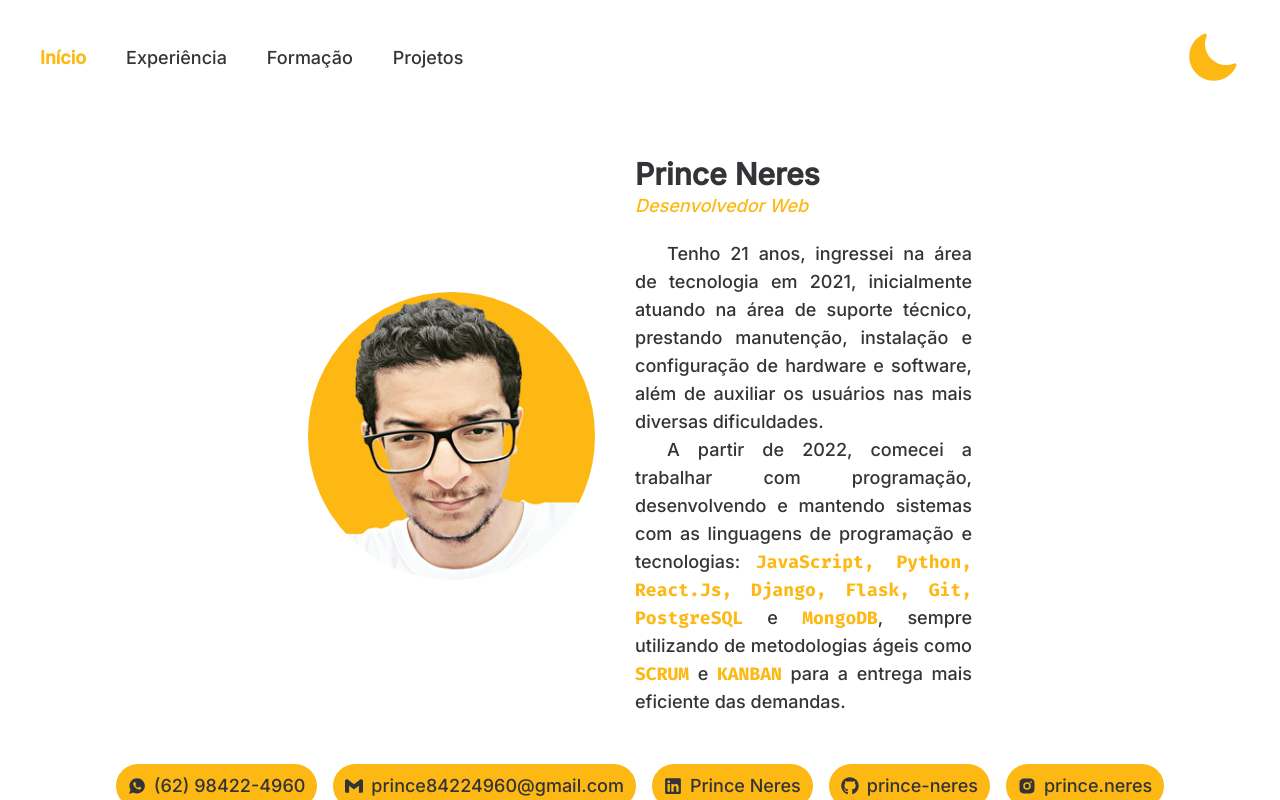
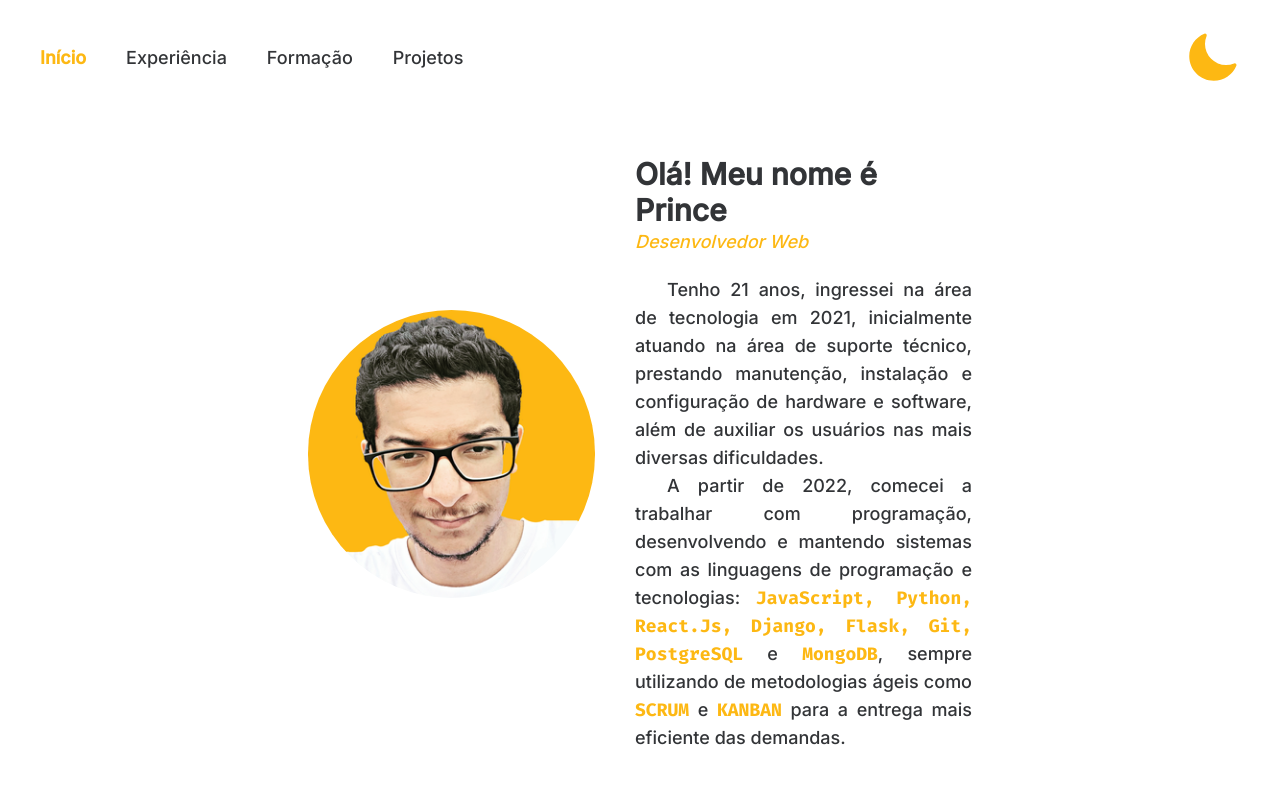
Before and after one commit to prince-neres/portfolio, a React (Vite) app: page / in a window 1280 px wide. Built offline with nearby package versions, Linux system fonts and the light colour scheme.

Commit message:
Change h1 text element

```diff
--- a/src/components/About/index.jsx
+++ b/src/components/About/index.jsx
@@ -17,7 +17,7 @@
 				<img src={Me} className='rounded-full mb-5 sm:w-72 sm:h-72 mx-auto lg:m-0' />
 				<div className='md:pl-10'>
 					<div className='pb-5'>
-						<h1 className='text-3xl font-bold'>Prince Neres</h1>
+						<h1 className='text-3xl font-bold'>Olá! Meu nome é Prince</h1>
 						<i className='text-sun'>Desenvolvedor Web</i>
 					</div>
 					<p className='indent-8 text-justify'>
```
